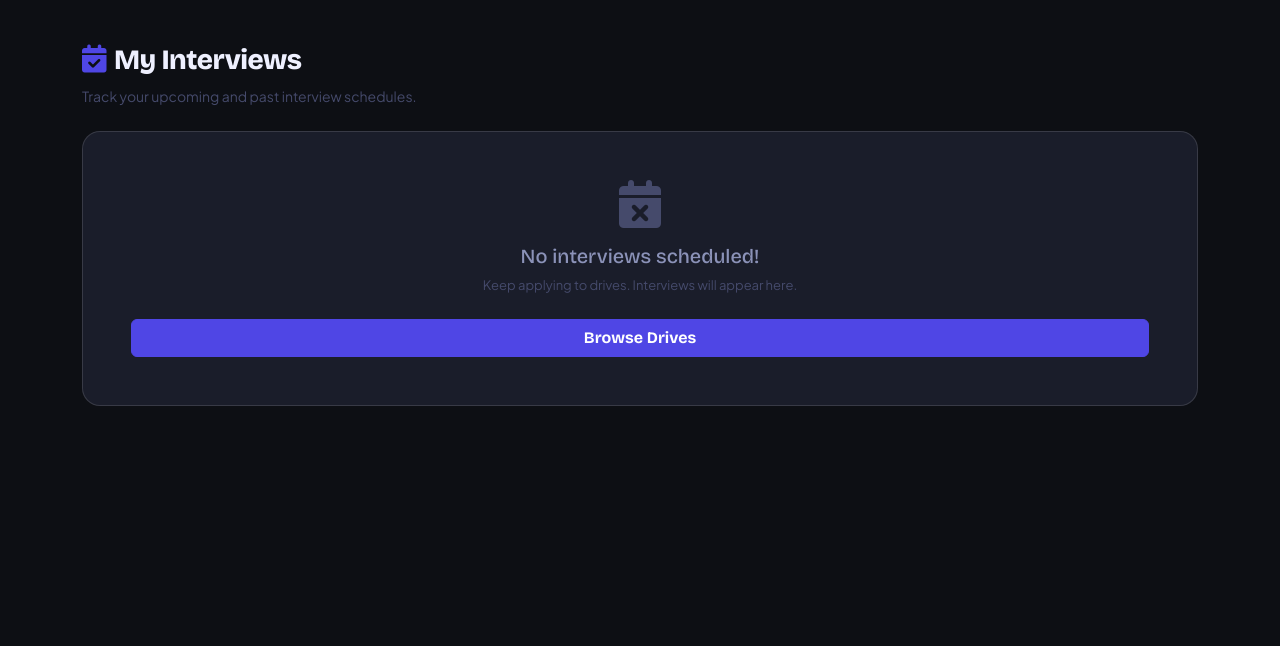
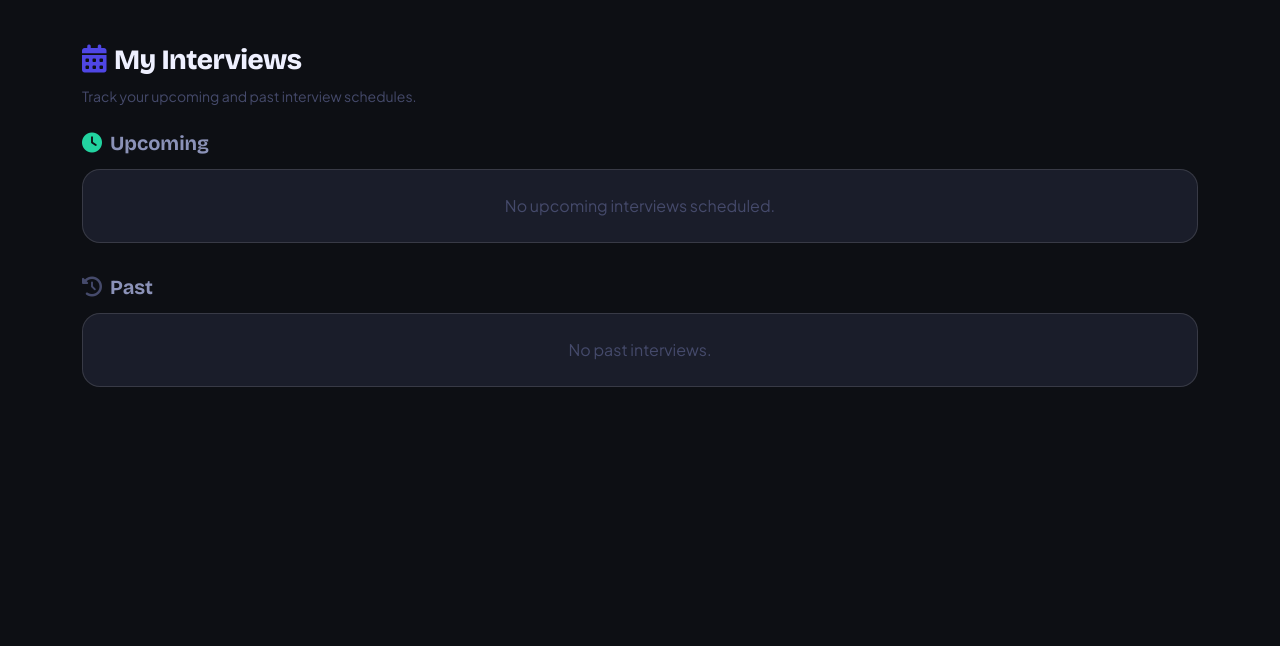
Before and after one commit to abhichalotra1/campus_connect, a Django app: page /placements/my-interviews/ in a window 1280 px wide. Shown: the part 64-710 px from the top of the page. Run offline with Django 5.2, Linux system fonts and the light colour scheme; the visitor is signed in with stand-in values (Sample User, id 1); data that the repository does not hold is empty; some web fonts are replaced.

Commit message:
Stable state before UI/UX redesign - Phase 3 complete

```diff
--- a/accounts/views.py
+++ b/accounts/views.py
@@ -109,6 +109,7 @@ def dashboard_view(request):
         context['applications_count'] = apps.count()
         context['shortlisted_count'] = apps.filter(status='shortlisted').count()
         context['my_applications'] = apps.order_by('-applied_at')[:4]
+        context['placed_applications'] = apps.filter(status='placed')
 
         interviews = Interview.objects.filter(
             application__student=user,
@@ -188,7 +189,8 @@ def update_application_status(request, pk):
     if request.method == 'POST':
         status = request.POST.get('status')
 
-        if status in ['applied', 'shortlisted', 'rejected', 'selected']:
+        # ✨ 'placed' is now included in this single check
+        if status in ['applied', 'shortlisted', 'rejected', 'selected', 'placed']:
             app.status = status
             app.save()
 
@@ -220,7 +222,7 @@ def update_application_status(request, pk):
                 user=app.student,
                 title=f'Application Update - {app.drive.company}',
                 message=f'Your application for {app.drive.role} at {app.drive.company} has been {status}!',
-                notif_type=status if status in ['shortlisted', 'rejected', 'selected'] else 'general'
+                notif_type=status if status in ['shortlisted', 'rejected', 'selected', 'placed'] else 'general'
             )
 
             send_status_update_email(app.student, app.drive, status)
--- a/placements/models.py
+++ b/placements/models.py
@@ -73,6 +73,7 @@ class Application(models.Model):
         ('shortlisted', 'Shortlisted'),
         ('rejected',    'Rejected'),
         ('selected',    'Selected'),
+        ('placed',      'Placed'),   # <-- ADD THIS LINE
     )
 
     student    = models.ForeignKey(User, on_delete=models.CASCADE)
@@ -86,7 +87,6 @@ class Application(models.Model):
 
     def __str__(self):
         return f"{self.student.username} → {self.drive.company}"
-
 
 class Interview(models.Model):
     STATUS_CHOICES = (
--- a/placements/views.py
+++ b/placements/views.py
@@ -401,9 +401,23 @@ def post_drive_view(request):
 
 @login_required
 def my_interviews_view(request):
-    interviews = Interview.objects.filter(application__student=request.user).order_by('scheduled_at')
+    now = timezone.now()
+
+    # 1. Upcoming interviews: scheduled_at is greater than or equal to right now
+    upcoming_interviews = Interview.objects.filter(
+        application__student=request.user,
+        scheduled_at__gte=now
+    ).order_by('scheduled_at')
+
+    # 2. Past interviews: scheduled_at is less than right now
+    past_interviews = Interview.objects.filter(
+        application__student=request.user,
+        scheduled_at__lt=now
+    ).order_by('-scheduled_at')
+
     return render(request, 'placements/my_interviews.html', {
-        'interviews': interviews
+        'upcoming_interviews': upcoming_interviews,
+        'past_interviews': past_interviews
     })
 
 
--- a/templates/placements/my_interviews.html
+++ b/templates/placements/my_interviews.html
@@ -4,86 +4,104 @@
 {% block content %}
 <div class="mt-4 mb-4">
     <h3 style="font-family: var(--font-display); font-weight: 800; letter-spacing: -0.5px;">
-        <i class="fas fa-calendar-check me-2" style="color: var(--primary);"></i>My Interviews
+        <i class="fas fa-calendar-days me-2" style="color: var(--primary);"></i>My Interviews
     </h3>
     <p style="color: var(--ink3); font-size: 14px; margin-top: 4px;">Track your upcoming and past interview schedules.</p>
 </div>
 
-{% if interviews %}
-    <!-- Upcoming Interviews -->
-    <h5 style="font-family: var(--font-display); font-weight: 700; color: var(--green); margin-bottom: 16px;">
-        <i class="fas fa-clock me-2"></i>Upcoming
+<!-- ── UPCOMING INTERVIEWS ── -->
+<h5 style="font-family: var(--font-display); font-weight: 700; color: var(--ink2); margin-bottom: 14px;">
+    <i class="fas fa-clock me-2" style="color: var(--green);"></i>Upcoming
 </h5>
-    <div style="display: flex; flex-direction: column; gap: 14px; margin-bottom: 32px;">
-        {% for iv in interviews %}
-            {% if iv.status == 'scheduled' %}
-            <div class="card p-4" style="border-radius: var(--radius-lg); border-left: 4px solid var(--green); transition: all 0.2s;">
+
+{% for interview in upcoming_interviews %}
+<div class="card p-4 mb-3" style="border-radius: var(--radius-lg); transition: all 0.2s; border-left: 4px solid var(--green);">
     <div class="d-flex flex-column flex-md-row justify-content-between align-items-start gap-3">
+
+        <!-- Left: Company Info -->
         <div style="display: flex; align-items: center; gap: 16px;">
-                        <div style="width: 48px; height: 48px; border-radius: 12px; background: var(--green-soft); color: var(--green); display: flex; align-items: center; justify-content: center; font-size: 20px;">
-                            <i class="fas fa-video"></i>
+            <div style="width: 48px; height: 48px; border-radius: 12px; background: var(--green-soft); color: var(--green); display: flex; align-items: center; justify-content: center; font-size: 18px; font-weight: 800; flex-shrink: 0;">
+                {{ interview.application.drive.company|first|upper }}
             </div>
             <div>
-                            <h5 style="font-family: var(--font-display); font-weight: 700; margin-bottom: 2px;">{{ iv.application.drive.role }}</h5>
-                            <a href="{% url 'company_profile' iv.application.drive.posted_by.pk %}" style="text-decoration: none; color: var(--primary2); font-size: 14px;">{{ iv.application.drive.company }}</a>
-                            <div style="font-size: 13px; color: var(--ink2); margin-top: 6px; display: flex; gap: 14px; flex-wrap: wrap;">
-                                <span><i class="fas fa-calendar me-1"></i> {% localtime on %}{{ iv.scheduled_at|date:"M d, Y" }}{% endlocaltime %}</span>
-                                <span><i class="fas fa-clock me-1"></i> {% localtime on %}{{ iv.scheduled_at|date:"h:i A" }}{% endlocaltime %}</span>
-                                {% if iv.location %}<span><i class="fas fa-map-marker-alt me-1"></i> {{ iv.location }}{% endif %}</span>
+                <h5 style="font-family: var(--font-display); font-weight: 700; margin-bottom: 2px;">{{ interview.application.drive.role }}</h5>
+                <div style="font-size: 13px; color: var(--ink3); display: flex; gap: 12px; flex-wrap: wrap;">
+                    <span><i class="fas fa-building me-1"></i> {{ interview.application.drive.company }}</span>
+                    <span><i class="fas fa-briefcase me-1"></i> {{ interview.application.status }}</span>
                 </div>
             </div>
         </div>
-                    <div class="d-flex gap-2 flex-shrink-0">
-                        {% if iv.meeting_link %}
-                        <a href="{{ iv.meeting_link }}" target="_blank" class="btn btn-primary btn-sm" style="font-weight: 700; border-radius: 8px;">
-                            <i class="fas fa-video me-1"></i> Join Meeting
+
+        <!-- Right: Date & Action -->
+        <div class="d-flex flex-column align-items-md-end gap-2 flex-shrink-0">
+            <div style="font-size: 13px; color: var(--ink2); font-weight: 600;">
+                <i class="fas fa-calendar me-1" style="color: var(--primary2);"></i> {{ interview.scheduled_at|date:"d M, Y" }}
+            </div>
+            <div style="font-size: 12px; color: var(--ink3);">
+                <i class="fas fa-clock me-1"></i> {{ interview.scheduled_at|date:"h:i A" }}
+            </div>
+
+            <!-- Action Buttons -->
+            <div style="display: flex; gap: 8px; margin-top: 6px; flex-wrap: wrap; justify-content: flex-end;">
+                {% if interview.meeting_link %}
+                <a href="{{ interview.meeting_link }}" target="_blank" style="padding: 5px 12px; border-radius: 7px; background: var(--green-soft); border: 1px solid rgba(34,211,160,0.3); color: var(--green); font-size: 12px; font-weight: 600; text-decoration: none; display: inline-flex; align-items: center; gap: 5px;">
+                    <i class="fas fa-video"></i> Join
                 </a>
                 {% endif %}
-                    </div>
-                </div>
-                {% if iv.notes %}
-                <div style="margin-top: 12px; padding: 10px; background: var(--bg2); border-radius: 8px; font-size: 13px; color: var(--ink3);">
-                    <i class="fas fa-sticky-note me-1"></i> {{ iv.notes }}
-                </div>
+
+                {% if interview.location %}
+                <span style="padding: 5px 12px; border-radius: 7px; background: var(--surface2); border: 1px solid var(--border2); color: var(--ink2); font-size: 12px; font-weight: 500; display: inline-flex; align-items: center; gap: 5px;">
+                    <i class="fas fa-location-dot"></i> {{ interview.location|truncatechars:15 }}
+                </span>
                 {% endif %}
-            </div>
-            {% endif %}
-        {% empty %}
-            <p style="color: var(--ink3); font-size: 14px;">No upcoming interviews.</p>
-        {% endfor %}
-    </div>
-
-    <!-- Past Interviews -->
-    <h5 style="font-family: var(--font-display); font-weight: 700; color: var(--ink3); margin-bottom: 16px;">
-        <i class="fas fa-history me-2"></i>Past
-    </h5>
-    <div style="display: flex; flex-direction: column; gap: 14px;">
-        {% for iv in interviews %}
-            {% if iv.status != 'scheduled' %}
-            <div class="card p-4" style="border-radius: var(--radius-lg); opacity: 0.7; transition: all 0.2s;">
-                <div style="display: flex; align-items: center; gap: 16px;">
-                    <div style="width: 48px; height: 48px; border-radius: 12px; background: var(--surface2); color: var(--ink3); display: flex; align-items: center; justify-content: center; font-size: 20px;">
-                        <i class="fas fa-check-circle"></i>
-                    </div>
-                    <div>
-                        <h5 style="font-family: var(--font-display); font-weight: 700; margin-bottom: 2px; color: var(--ink2);">{{ iv.application.drive.role }}</h5>
-                        <div style="font-size: 13px; color: var(--ink3);">
-                            {{ iv.application.drive.company }} &bull; {% localtime on %}{{ iv.scheduled_at|date:"M d, Y" }}{% endlocaltime %}
             </div>
         </div>
     </div>
 </div>
-            {% endif %}
 {% empty %}
-            <p style="color: var(--ink3); font-size: 14px;">No past interviews.</p>
+    <div class="card p-4 mb-3" style="border-radius: var(--radius-lg); text-align: center; color: var(--ink3);">
+        No upcoming interviews scheduled.
+    </div>
 {% endfor %}
+
+<!-- ── PAST INTERVIEWS ── -->
+<h5 style="font-family: var(--font-display); font-weight: 700; color: var(--ink2); margin-top: 32px; margin-bottom: 14px;">
+    <i class="fas fa-history me-2" style="color: var(--ink3);"></i>Past
+</h5>
+
+{% for interview in past_interviews %}
+<div class="card p-4 mb-3" style="border-radius: var(--radius-lg); transition: all 0.2s; border-left: 4px solid var(--ink3); opacity: 0.65;">
+    <div class="d-flex flex-column flex-md-row justify-content-between align-items-start gap-3">
+
+        <!-- Left: Company Info -->
+        <div style="display: flex; align-items: center; gap: 16px;">
+            <div style="width: 48px; height: 48px; border-radius: 12px; background: var(--surface2); color: var(--ink3); display: flex; align-items: center; justify-content: center; font-size: 18px; font-weight: 800; flex-shrink: 0;">
+                {{ interview.application.drive.company|first|upper }}
             </div>
-{% else %}
-    <div class="card p-5 text-center" style="border-radius: var(--radius-lg);">
-        <i class="fas fa-calendar-times fa-3x mb-3" style="color: var(--ink3);"></i>
-        <h5 style="color: var(--ink2);">No interviews scheduled!</h5>
-        <p style="color: var(--ink3); font-size: 13px;">Keep applying to drives. Interviews will appear here.</p>
-        <a href="{% url 'drive_list' %}" class="btn btn-primary mt-2" style="font-weight: 700;">Browse Drives</a>
+            <div>
+                <h5 style="font-family: var(--font-display); font-weight: 700; margin-bottom: 2px; color: var(--ink3);">{{ interview.application.drive.role }}</h5>
+                <div style="font-size: 13px; color: var(--ink3); display: flex; gap: 12px; flex-wrap: wrap;">
+                    <span><i class="fas fa-building me-1"></i> {{ interview.application.drive.company }}</span>
+                    <span><i class="fas fa-briefcase me-1"></i> {{ interview.application.status }}</span>
                 </div>
-{% endif %}
+            </div>
+        </div>
+
+        <!-- Right: Date -->
+        <div class="d-flex flex-column align-items-md-end gap-2 flex-shrink-0">
+            <div style="font-size: 13px; color: var(--ink2); font-weight: 600;">
+                <i class="fas fa-calendar me-1"></i> {{ interview.scheduled_at|date:"d M, Y" }}
+            </div>
+            <div style="font-size: 12px; color: var(--ink3);">
+                <i class="fas fa-clock me-1"></i> {{ interview.scheduled_at|date:"h:i A" }}
+            </div>
+        </div>
+    </div>
+</div>
+{% empty %}
+    <div class="card p-4 mb-3" style="border-radius: var(--radius-lg); text-align: center; color: var(--ink3);">
+        No past interviews.
+    </div>
+{% endfor %}
+
 {% endblock %}
--- a/templates/placements/recruiter_applicants.html
+++ b/templates/placements/recruiter_applicants.html
@@ -85,12 +85,11 @@
                         <div style="display: flex; gap: 8px; flex-wrap: wrap; justify-content: flex-end;">
 
                             <!-- ── CHAT / MESSAGE BUTTON ── -->
-                            {% if app.status == 'shortlisted' or app.status == 'selected' %}
+                            {% if app.status == 'shortlisted' or app.status == 'selected' or app.status == 'placed' %}
                             <a href="{% url 'start_chat' app.pk %}" style="font-size: 12px; font-weight: 700; color: #fff; text-decoration: none; padding: 5px 12px; border-radius: 7px; background: var(--primary); display: inline-flex; align-items: center; gap: 5px; box-shadow: 0 2px 4px var(--p-glow);">
                                 <i class="fas fa-comment-dots"></i> Message
                             </a>
                             {% endif %}
-
                             <!-- ── SCHEDULE INTERVIEW BUTTON ── -->
                             {% if app.status == 'shortlisted' or app.status == 'selected' %}
                             <a href="{% url 'schedule_interview' app.pk %}" style="font-size: 12px; font-weight: 600; color: var(--green); text-decoration: none; padding: 5px 12px; border-radius: 7px; background: var(--green-soft); border: 1px solid rgba(34,211,160,0.3); display: inline-flex; align-items: center; gap: 5px;">
@@ -164,6 +163,9 @@ function confirmStatus(selectElement, appId) {
     if (selectElement.value === 'selected') {
         icon.className = 'fas fa-check-circle fa-2x mb-3';
         icon.style.color = 'var(--green)';
+    } else if (selectElement.value === 'placed') {
+        icon.className = 'fas fa-trophy fa-2x mb-3'; // ✨ TROPHY ICON FOR PLACED
+        icon.style.color = '#f59e0b'; // Gold color
     } else if (selectElement.value === 'rejected') {
         icon.className = 'fas fa-times-circle fa-2x mb-3';
         icon.style.color = 'var(--red)';
```
Also changed, not shown: templates/accounts/admin_dashboard.html (+14 -14 lines), templates/dashboard.html (+24 -5 lines), templates/placements/my_applications.html (+9 -4 lines), placements/migrations/0008_alter_application_status.py (added). Lines whose indentation alone changed are shown as unchanged.
